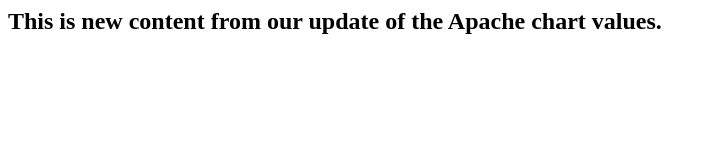
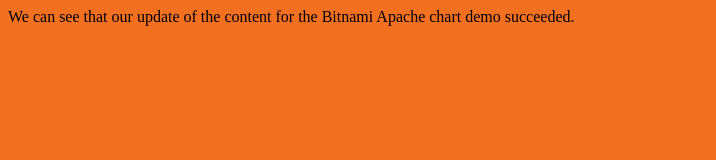
Before and after one commit to omkensey/packt-helm, a plain HTML site: page index.html in a window 1280 px wide. Shown: the whole page, without its empty margins (0-716 px from the left). Drawn offline with Linux system fonts and the light colour scheme.

Commit message:
Header and background color.

```diff
--- a/index.html
+++ b/index.html
@@ -1,3 +1,4 @@
 <title>Hello Packt Course Attendee!</title>
 <p>
-<h2>This is new content from our update of the Apache chart values.</h2>
+<body style="background: #f37021"
+<h2 style="color: #fff">We can see that our update of the content for the Bitnami Apache chart demo succeeded.</h2>
```
